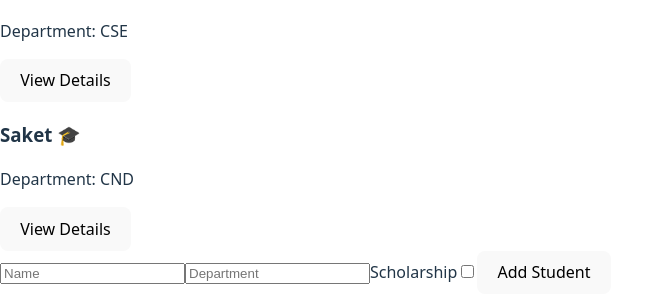
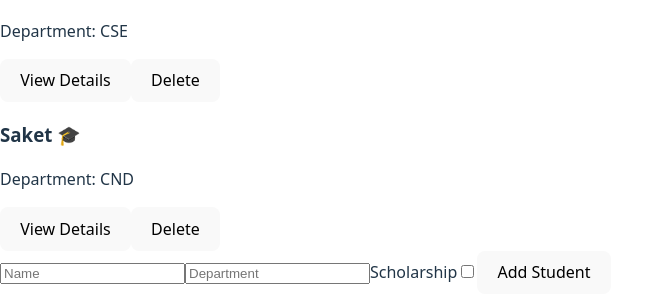
Before and after one commit to maayamohan/StudentHub-Portal, a React (Vite) app: page / in a window 1280 px wide. Shown: the part 361-662 px from the top of the page, without its empty margins (0-654 px from the left). Built offline with nearby package versions, Linux system fonts and the light colour scheme.

Commit message:
feat: Add delete button to studentcard

```diff
--- a/src/components/StudentCard.jsx
+++ b/src/components/StudentCard.jsx
@@ -9,6 +9,7 @@ export default function StudentCard ({ name, dept, scholarship }) {
             <h3>{name} {scholarship && "🎓"}</h3>
             <p>Department: {dept}</p>
             <button onClick={handleView}>View Details</button>
+            <button onClick={() => onDelete(id)}>Delete</button>
         </div>
     );
 }
```
